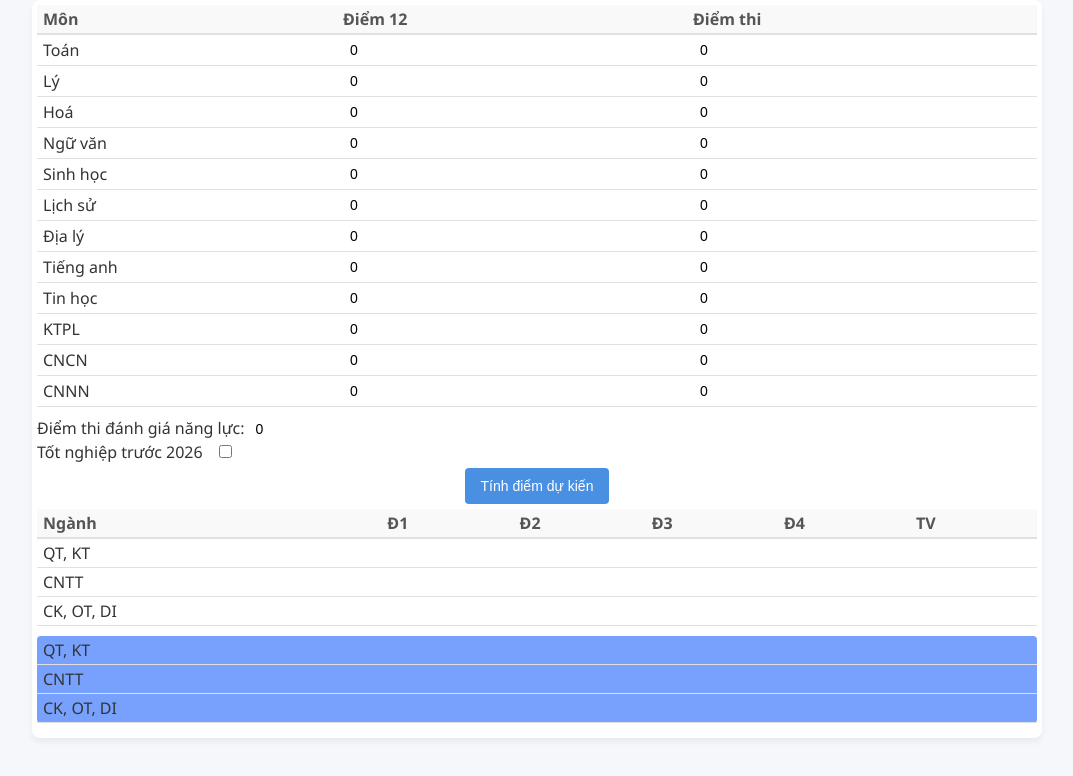
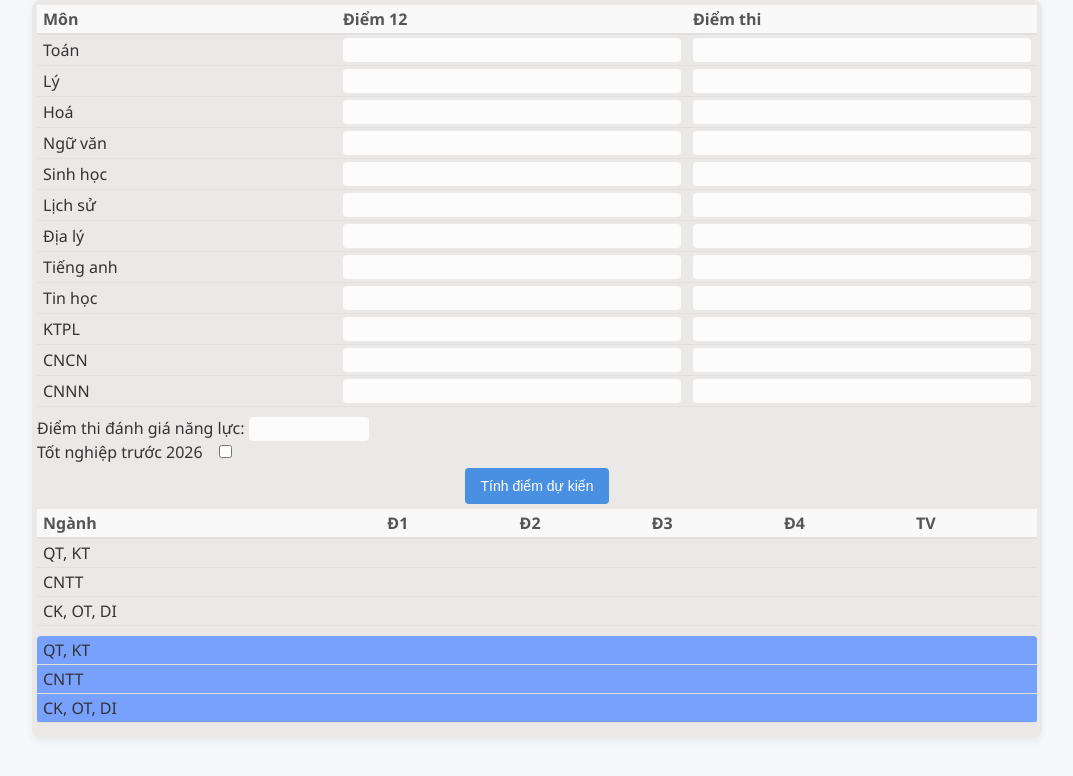
Before and after one commit to webnkd/tinhdiem, a plain HTML site: page index.html in a window 1280 px wide. Shown: the whole page, without its empty margins (103-1176 px from the left). Drawn offline with Linux system fonts and the light colour scheme.

Commit message:
Add files via upload

```diff
--- a/index.html
+++ b/index.html
@@ -8,7 +8,7 @@
     <!-- <script src="./main.js"></script> -->
   </head>
   <body>
-      <div class="table-container">
+      <div class="table-container" style="margin-top: 0;">
       <table class="data-table">
           <thead>
               <tr>
@@ -20,69 +20,69 @@
           <tbody id="table-body">
               <tr>
                   <td>Toán</td>
-                  <td><input type="number" class="table-input" id="toan12" value="0" onchange="kiemTraPopup(this)"></td>
-                  <td><input type="number" class="table-input" id="toan" value="0" onchange="kiemTraPopup(this)"></td>
+                  <td><input type="number" class="table-input" id="toan12" onchange="kiemTraPopup(this)"></td>
+                  <td><input type="number" class="table-input" id="toan" onchange="kiemTraPopup(this)"></td>
               </tr>
               <tr>
                   <td>Lý</td>
-                  <td><input type="number" class="table-input" id="ly12" value="0" onchange="kiemTraPopup(this)"></td>
-                  <td><input type="number" class="table-input" id="ly" value="0" onchange="kiemTraPopup(this)"></td>
+                  <td><input type="number" class="table-input" id="ly12" onchange="kiemTraPopup(this)"></td>
+                  <td><input type="number" class="table-input" id="ly" onchange="kiemTraPopup(this)"></td>
               </tr>
               <tr>
                   <td>Hoá</td>
-                  <td><input type="number" class="table-input" id="hoa12" value="0" onchange="kiemTraPopup(this)"></td>
-                  <td><input type="number" class="table-input" id="hoa" value="0" onchange="kiemTraPopup(this)"></td>
+                  <td><input type="number" class="table-input" id="hoa12" onchange="kiemTraPopup(this)"></td>
+                  <td><input type="number" class="table-input" id="hoa" onchange="kiemTraPopup(this)"></td>
               </tr>
               <tr>
                   <td>Ngữ văn</td>
-                  <td><input type="number" class="table-input" id="van12" value="0" onchange="kiemTraPopup(this)"></td>
-                  <td><input type="number" class="table-input" id="van" value="0" onchange="kiemTraPopup(this)"></td>
+                  <td><input type="number" class="table-input" id="van12" onchange="kiemTraPopup(this)"></td>
+                  <td><input type="number" class="table-input" id="van" onchange="kiemTraPopup(this)"></td>
               </tr>
               <tr>
                   <td>Sinh học</td>
-                  <td><input type="number" class="table-input" id="sinh12" value="0" onchange="kiemTraPopup(this)"></td>
-                  <td><input type="number" class="table-input" id="sinh" value="0" onchange="kiemTraPopup(this)"></td>
+                  <td><input type="number" class="table-input" id="sinh12" onchange="kiemTraPopup(this)"></td>
+                  <td><input type="number" class="table-input" id="sinh" onchange="kiemTraPopup(this)"></td>
               </tr>
               <tr>
                   <td>Lịch sử</td>
-                  <td><input type="number" class="table-input" id="su12" value="0" onchange="kiemTraPopup(this)"></td>
-                  <td><input type="number" class="table-input" id="su" value="0" onchange="kiemTraPopup(this)"></td>
+                  <td><input type="number" class="table-input" id="su12" onchange="kiemTraPopup(this)"></td>
+                  <td><input type="number" class="table-input" id="su" onchange="kiemTraPopup(this)"></td>
               </tr>
               <tr>
                   <td>Địa lý</td>
-                  <td><input type="number" class="table-input" id="dia12" value="0" onchange="kiemTraPopup(this)"></td>
-                  <td><input type="number" class="table-input" id="dia" value="0" onchange="kiemTraPopup(this)"></td>
+                  <td><input type="number" class="table-input" id="dia12" onchange="kiemTraPopup(this)"></td>
+                  <td><input type="number" class="table-input" id="dia" onchange="kiemTraPopup(this)"></td>
               </tr>
               <tr>
                   <td>Tiếng anh</td>
-                  <td><input type="number" class="table-input" id="anh12" value="0" onchange="kiemTraPopup(this)"></td>
-                  <td><input type="number" class="table-input" id="anh" value="0" onchange="kiemTraPopup(this)"></td>
+                  <td><input type="number" class="table-input" id="anh12" onchange="kiemTraPopup(this)"></td>
+                  <td><input type="number" class="table-input" id="anh" onchange="kiemTraPopup(this)"></td>
               </tr>
               <tr>
                   <td>Tin học</td>
-                  <td><input type="number" class="table-input" id="tin12" value="0" onchange="kiemTraPopup(this)"></td>
-                  <td><input type="number" class="table-input" id="tin" value="0" onchange="kiemTraPopup(this)"></td>
+                  <td><input type="number" class="table-input" id="tin12" onchange="kiemTraPopup(this)"></td>
+                  <td><input type="number" class="table-input" id="tin" onchange="kiemTraPopup(this)"></td>
               </tr>
               <tr>
                   <td>KTPL</td>
-                  <td><input type="number" class="table-input" id="ktpl12" value="0" onchange="kiemTraPopup(this)"></td>
-                  <td><input type="number" class="table-input" id="ktpl" value="0" onchange="kiemTraPopup(this)"></td>
+                  <td><input type="number" class="table-input" id="ktpl12" onchange="kiemTraPopup(this)"></td>
+                  <td><input type="number" class="table-input" id="ktpl" onchange="kiemTraPopup(this)"></td>
               </tr>
               <tr>
                   <td>CNCN</td>
-                  <td><input type="number" class="table-input" id="cncn12" value="0" onchange="kiemTraPopup(this)" ></td>
-                  <td><input type="number" class="table-input" id="cncn" value="0" onchange="kiemTraPopup(this)" ></td>
+                  <td><input type="number" class="table-input" id="cncn12" onchange="kiemTraPopup(this)" ></td>
+                  <td><input type="number" class="table-input" id="cncn" onchange="kiemTraPopup(this)" ></td>
               </tr>
               <tr>
                   <td>CNNN</td>
-                  <td><input type="number" class="table-input" id="cnnn12" value="0" onchange="kiemTraPopup(this)" ></td>
-                  <td><input type="number" class="table-input" id="cnnn" value="0" onchange="kiemTraPopup(this)" ></td>
+                  <td><input type="number" class="table-input" id="cnnn12" onchange="kiemTraPopup(this)" ></td>
+                  <td><input type="number" class="table-input" id="cnnn" onchange="kiemTraPopup(this)" ></td>
               </tr>
           </tbody>
       </table>
 
       <div class="dgnl">
-        <label style="width: 70%;">Điểm thi đánh giá năng lực: </label><input type="number" style="width: 30%;" class="table-input" id="dgnl" value="0" min="0" max="1200" step="1" >
+        <label style="width: 70%;">Điểm thi đánh giá năng lực: </label><input type="number" style="width: 30%;" class="table-input" id="dgnl" min="0" max="1200" step="1" >
      </div>
       <div>
        <label>Tốt nghiệp trước 2026 &nbsp;&nbsp; </label>
--- a/style.css
+++ b/style.css
@@ -17,7 +17,7 @@ body {
 }
 
 .table-container {
-    background-color: #fff;
+    background-color: #ebe8e8;
     padding: 5px;
     border-radius: 8px;
     box-shadow: 0 4px 6px rgba(0, 0, 0, 0.05);
@@ -64,13 +64,13 @@ h3 {
     border-radius: 4px;
     font-size: 14px;
     transition: all 0.2s ease;
-    background-color: transparent;
+    background-color: #fcfcfc;;
 }
 
 /* Hiệu ứng khi rê chuột vào ô nhập liệu */
 .table-input:hover {
     border-color: #ccc;
-    background-color: #fff;
+    background-color: #76f7f7;
 }
 
 /* Hiệu ứng khi nhấn chọn vào ô nhập liệu */
```
